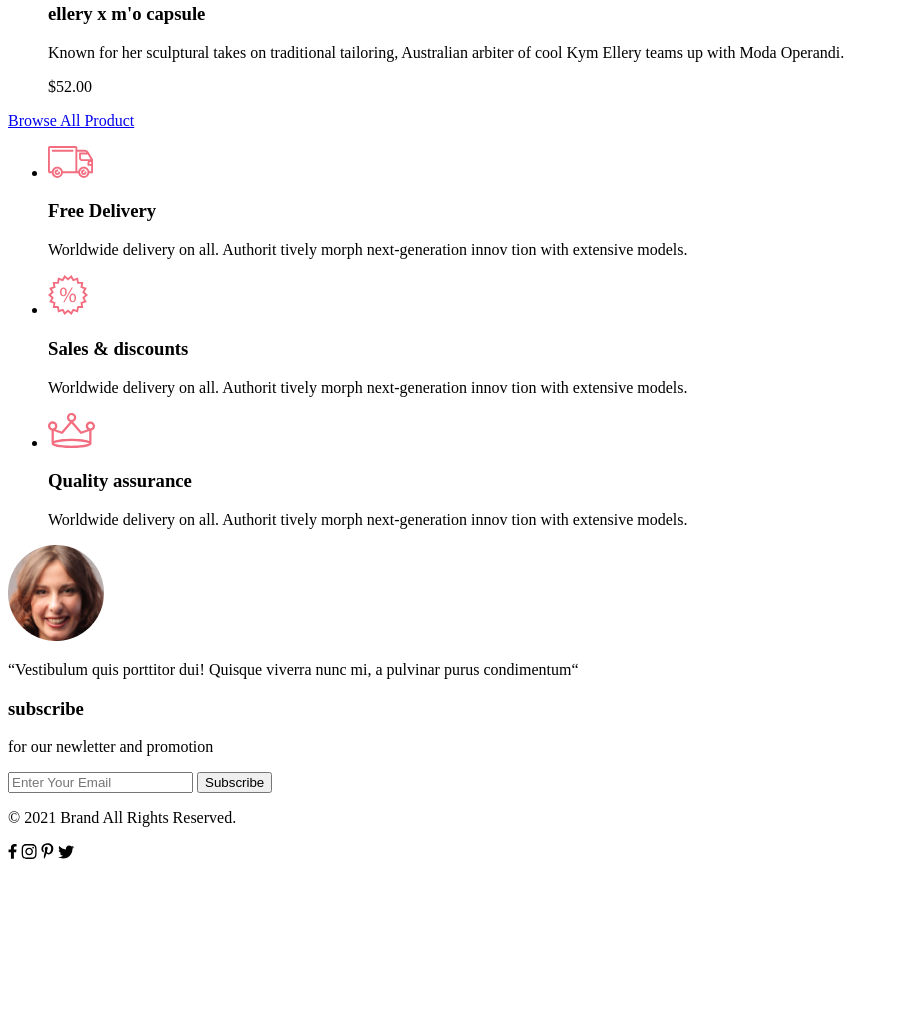
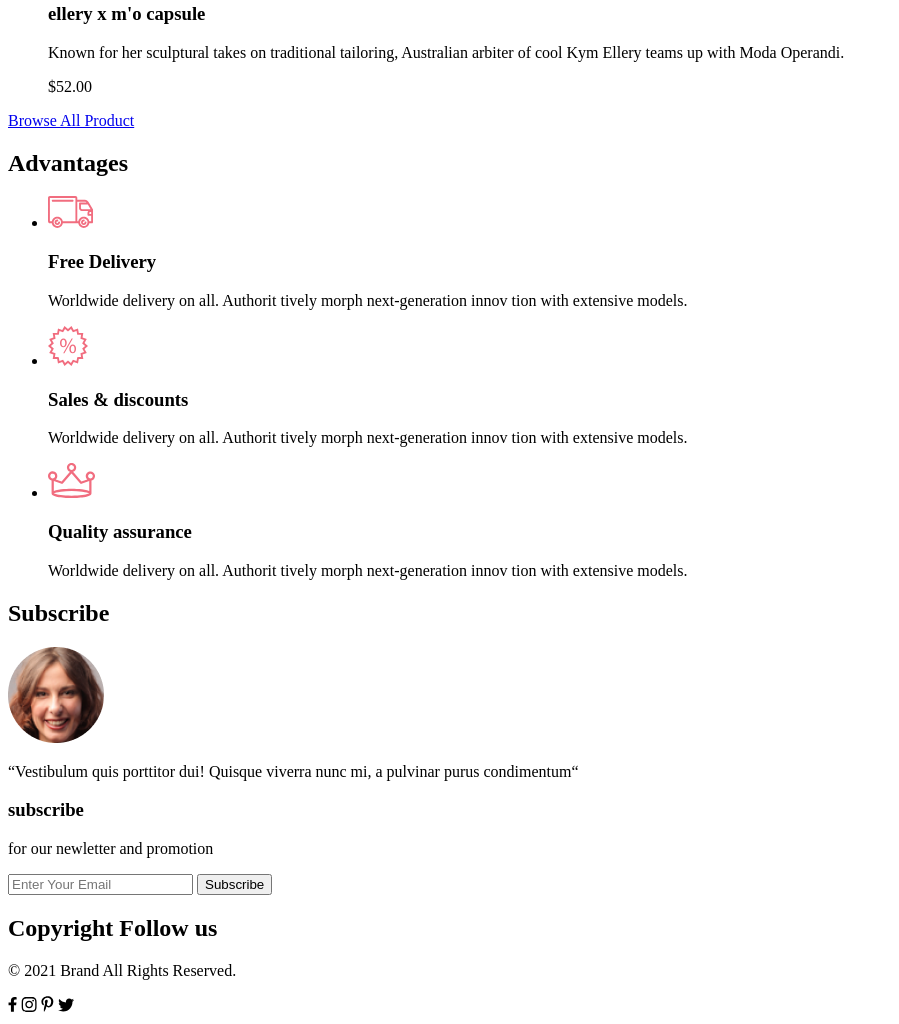
Before and after one commit to Ivanych73/gb-html_prof-shop, a plain HTML site: page index.html in a window 1280 px wide. Shown: the part 6047-7071 px from the top of the page, without its empty margins (0-899 px from the left). Before the commit the page ends 6918 px from the top, so only its background shows below. Drawn offline with Linux system fonts and the light colour scheme.

Commit message:
homework corrected2

```diff
--- a/index.html
+++ b/index.html
@@ -137,6 +137,7 @@
             <a href="#">Browse All Product</a>
         </section>
         <section>
+            <h2>Advantages</h2>
             <ul>
                 <li>
                     <img src="images/delivery.svg" alt="delivery">
@@ -158,6 +159,7 @@
     </main>
     <footer>
         <section>
+            <h2>Subscribe</h2>
             <form action="#">
                 <img src="images/subscribe_info.png" alt="lady">
                 <p>“Vestibulum quis porttitor dui! Quisque viverra nunc mi, a pulvinar purus condimentum“</p>
@@ -168,6 +170,7 @@
             </form>
         </section>
         <section>
+            <h2>Copyright Follow us</h2>
            <p>&copy 2021 Brand All Rights Reserved.</p>
            <a href="#"><img src="images/facebook.svg" alt="facebook"></a>
            <a href="#"><img src="images/instagram.svg" alt="instagram"></a>
```
